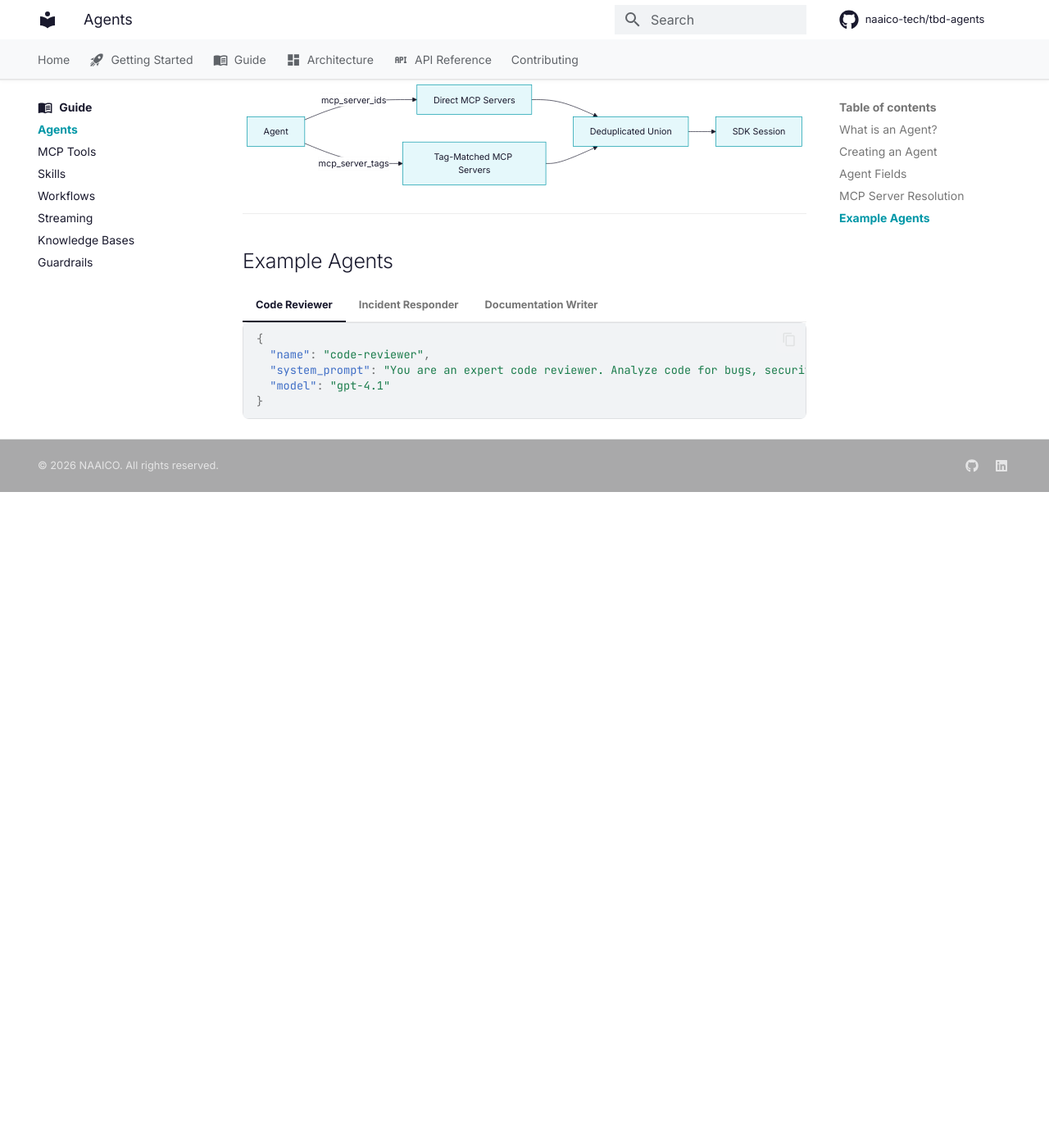
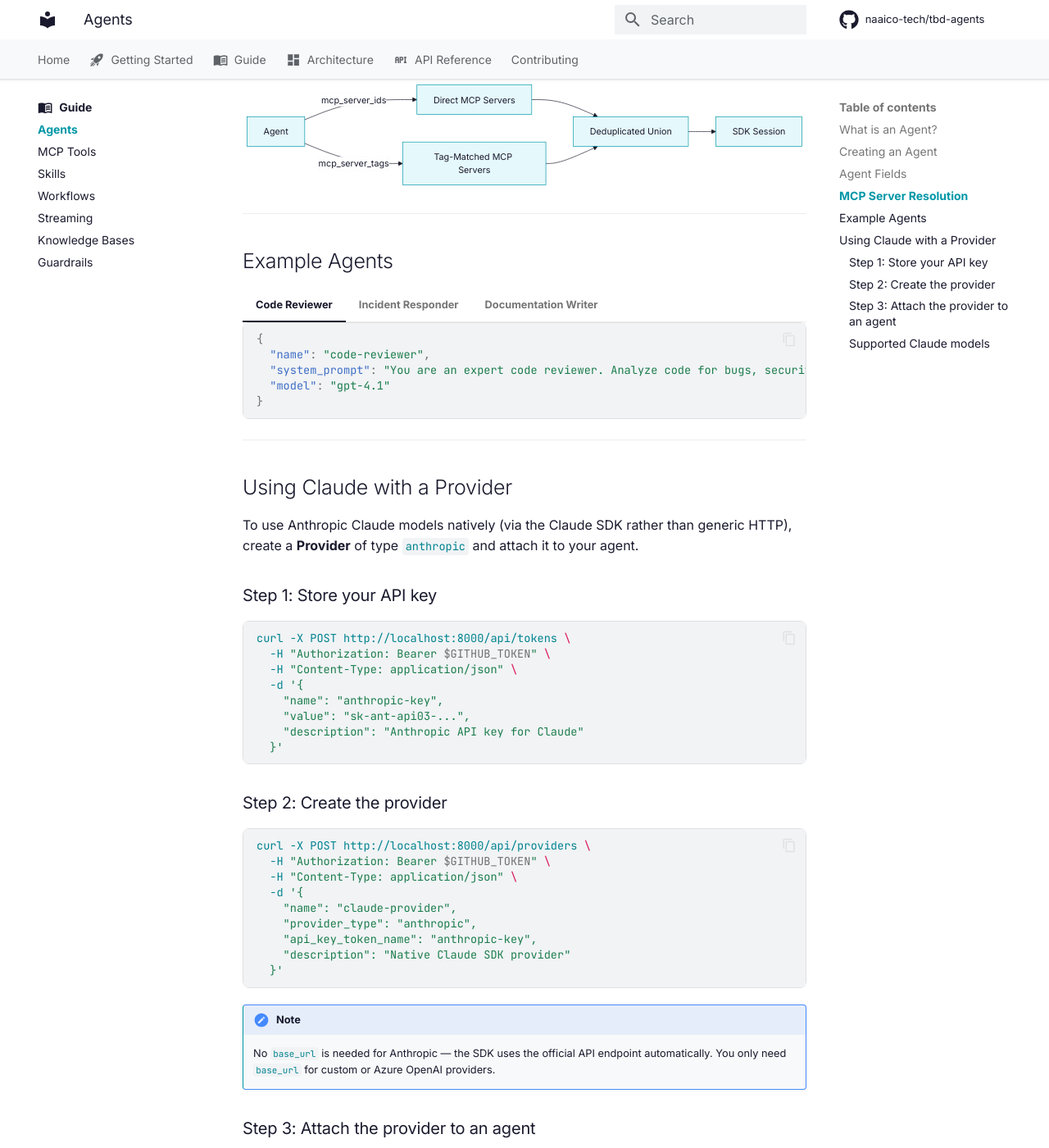
Before and after one commit to naaico-tech/tbd-agents, an MkDocs documentation site: the page built from docs/guide/agents.md, in a window 1280 px wide and 1400 px high, scrolled down 1661 px. Shown: the whole window at 82% size. Built offline with MkDocs 1.6.1 and Material for MkDocs 9.7.7, drawn with Linux system fonts in a browser that asks for light colours; comment, search, counter and statistics services are not loaded; before the commit the page ends 2261 px from its top, so only the background shows below that; some of the changed text lies outside the part shown.

Commit message:
docs: document Claude provider setup
- Add 'Using Claude with a Provider' section to agents guide with
  step-by-step setup (token, provider, agent attachment)
- Update providers API doc with proper request schema and tabbed
  examples for Anthropic, OpenAI, and GitHub Copilot

Closes #14

````diff
--- a/docs/guide/agents.md
+++ b/docs/guide/agents.md
@@ -99,3 +99,69 @@
       "mcp_server_tags": ["documentation", "messaging"]
     }
     ```
+
+---
+
+## Using Claude with a Provider
+
+To use Anthropic Claude models natively (via the Claude SDK rather than generic HTTP), create a **Provider** of type `anthropic` and attach it to your agent.
+
+### Step 1: Store your API key
+
+```bash
+curl -X POST http://localhost:8000/api/tokens \
+  -H "Authorization: Bearer $GITHUB_TOKEN" \
+  -H "Content-Type: application/json" \
+  -d '{
+    "name": "anthropic-key",
+    "value": "sk-ant-api03-...",
+    "description": "Anthropic API key for Claude"
+  }'
+```
+
+### Step 2: Create the provider
+
+```bash
+curl -X POST http://localhost:8000/api/providers \
+  -H "Authorization: Bearer $GITHUB_TOKEN" \
+  -H "Content-Type: application/json" \
+  -d '{
+    "name": "claude-provider",
+    "provider_type": "anthropic",
+    "api_key_token_name": "anthropic-key",
+    "description": "Native Claude SDK provider"
+  }'
+```
+
+!!! note
+    No `base_url` is needed for Anthropic — the SDK uses the official API endpoint automatically. You only need `base_url` for custom or Azure OpenAI providers.
+
+### Step 3: Attach the provider to an agent
+
+```bash
+curl -X POST http://localhost:8000/api/agents \
+  -H "Authorization: Bearer $GITHUB_TOKEN" \
+  -H "Content-Type: application/json" \
+  -d '{
+    "name": "claude-agent",
+    "system_prompt": "You are a helpful assistant powered by Claude.",
+    "model": "claude-sonnet-4-20250514",
+    "provider_id": "<PROVIDER_ID>"
+  }'
+```
+
+When a workflow runs with this agent, TBD Agents will:
+
+1. Resolve the API key from the encrypted token store
+2. Build a native `AsyncAnthropic` client
+3. Map any MCP tools to Claude's `input_schema` format
+4. Stream responses with real-time SSE events
+5. Handle Claude's `tool_use` content blocks for agentic tool loops
+
+### Supported Claude models
+
+Any model supported by the Anthropic API can be used, for example:
+
+- `claude-sonnet-4-20250514`
+- `claude-opus-4-20250514`
+- `claude-haiku-35-20241022`
````
Also changed, not shown: docs/api/providers.md (+42 -9 lines).
